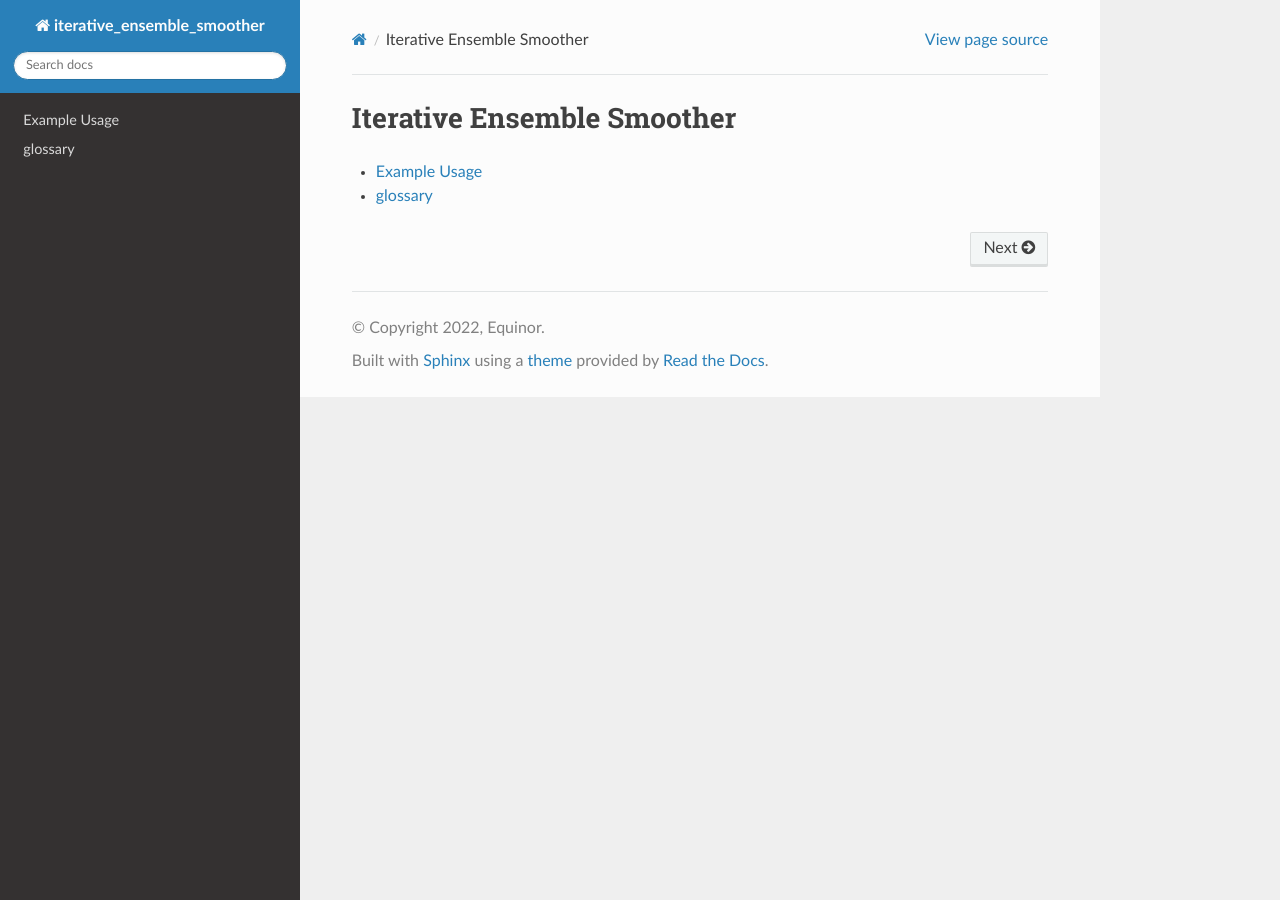
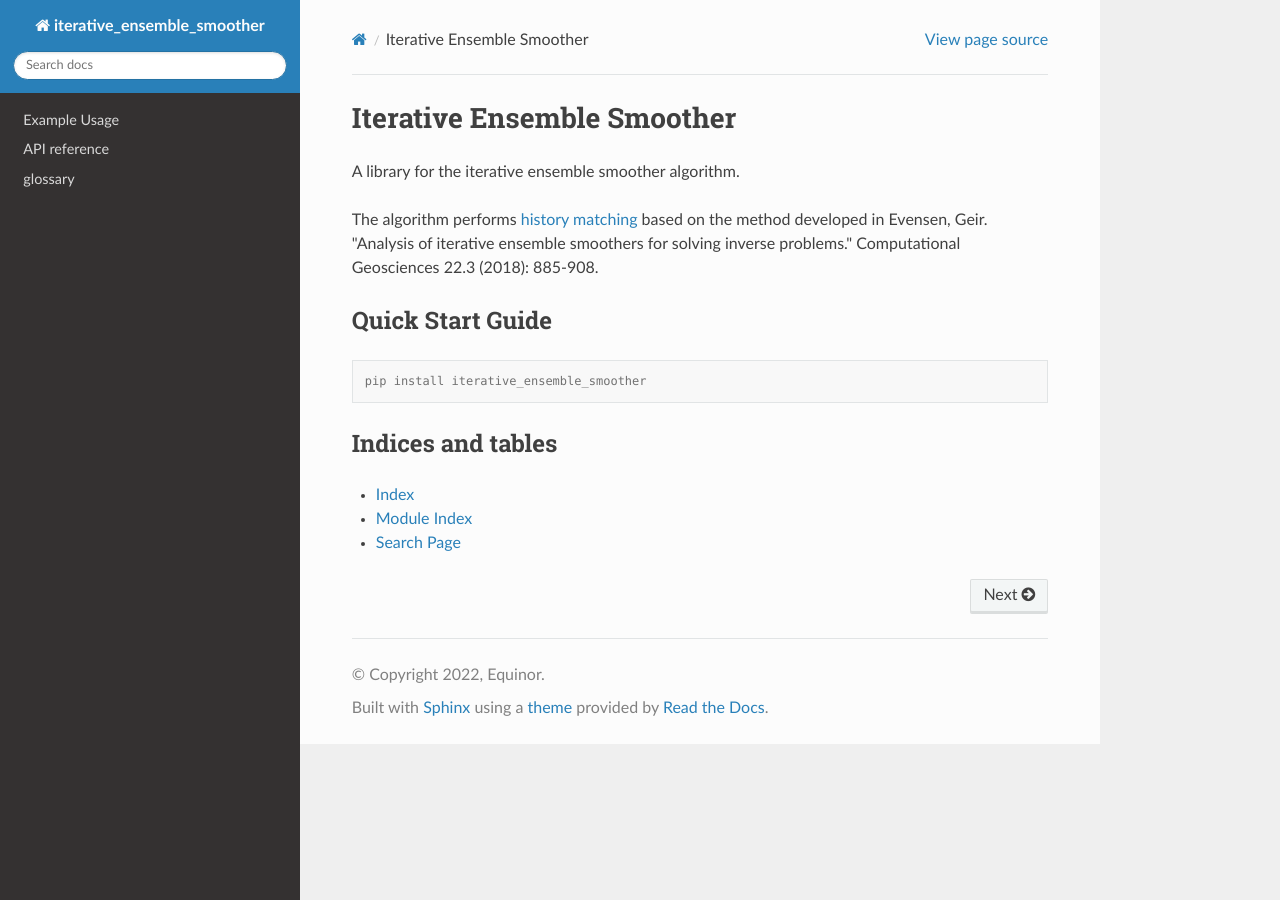
Before and after one commit to equinor/iterative_ensemble_smoother, a Sphinx documentation site: the page built from docs/source/index.rst, in a window 1280 px wide. Built offline with Sphinx 7.4.7 and the Read the Docs theme 2.0.0, drawn with Linux system fonts in a browser that asks for light colours; pages that are not in the unit, such as notebooks, are missing from menus.

Commit message:
Create doc page for api reference

```diff
--- /dev/null
+++ b/docs/source/api.rst
@@ -0,0 +1,5 @@
+API reference
+=============
+
+.. automodule:: iterative_ensemble_smoother
+   :members: IterativeEnsembleSmoother, ensemble_smoother_update_step
--- a/docs/source/index.rst
+++ b/docs/source/index.rst
@@ -1,8 +1,36 @@
+===========================
 Iterative Ensemble Smoother
 ===========================
 
 .. toctree::
+   :hidden:
    :maxdepth: 1
 
    examples
+   api
    glossary
+
+
+A library for the iterative ensemble smoother algorithm.
+
+The algorithm performs :term:`history matching` based on the method developed
+in Evensen, Geir. "Analysis of iterative ensemble smoothers for solving inverse
+problems." Computational Geosciences 22.3 (2018): 885-908.
+
+
+
+Quick Start Guide
+=================
+
+.. code-block:: console
+
+    pip install iterative_ensemble_smoother
+
+
+
+Indices and tables
+==================
+
+* :ref:`genindex`
+* :ref:`modindex`
+* :ref:`search`
```
